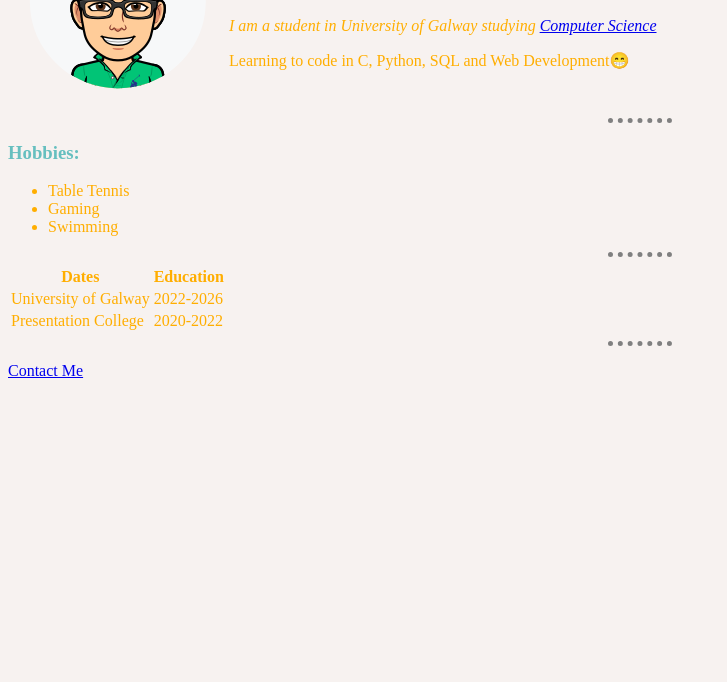
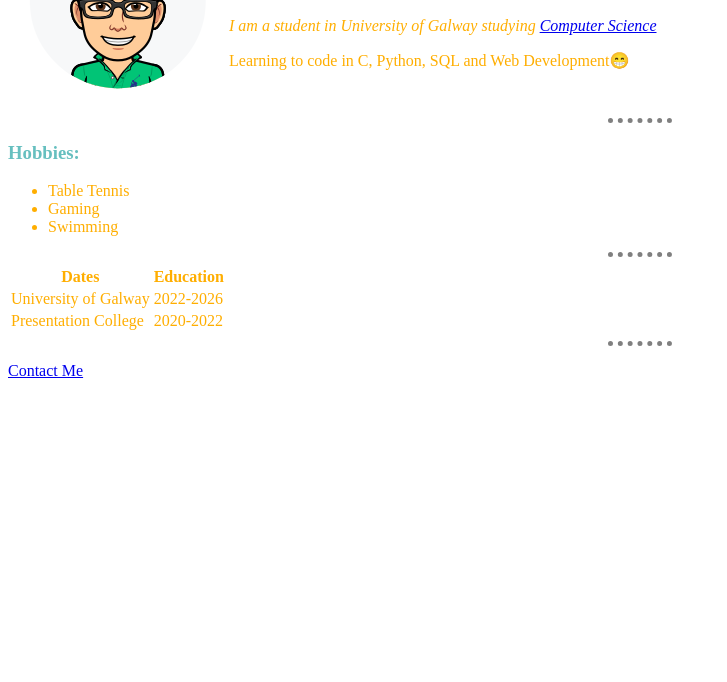
Before and after one commit to jaypopat/CV, a plain HTML site: page index.html in a window 1280 px wide. Shown: the part 118-800 px from the top of the page, without its empty margins (0-727 px from the left). Drawn offline with Linux system fonts and the light colour scheme.

Commit message:
Update index.html

```diff
--- a/index.html
+++ b/index.html
@@ -1,7 +1,7 @@
 <html>
   <link rel="stylesheet" href="css/style.css"
   href="https://fonts.googleapis.com/css?family=Tangerine">
-  <body style="background-color: #f7f2f0">
+  <body>
     <table cellspacing="20">
       <tr>
         <td><img src="imgs/jay_bitmoji.png" alt="my bitmoji"</td>
```
